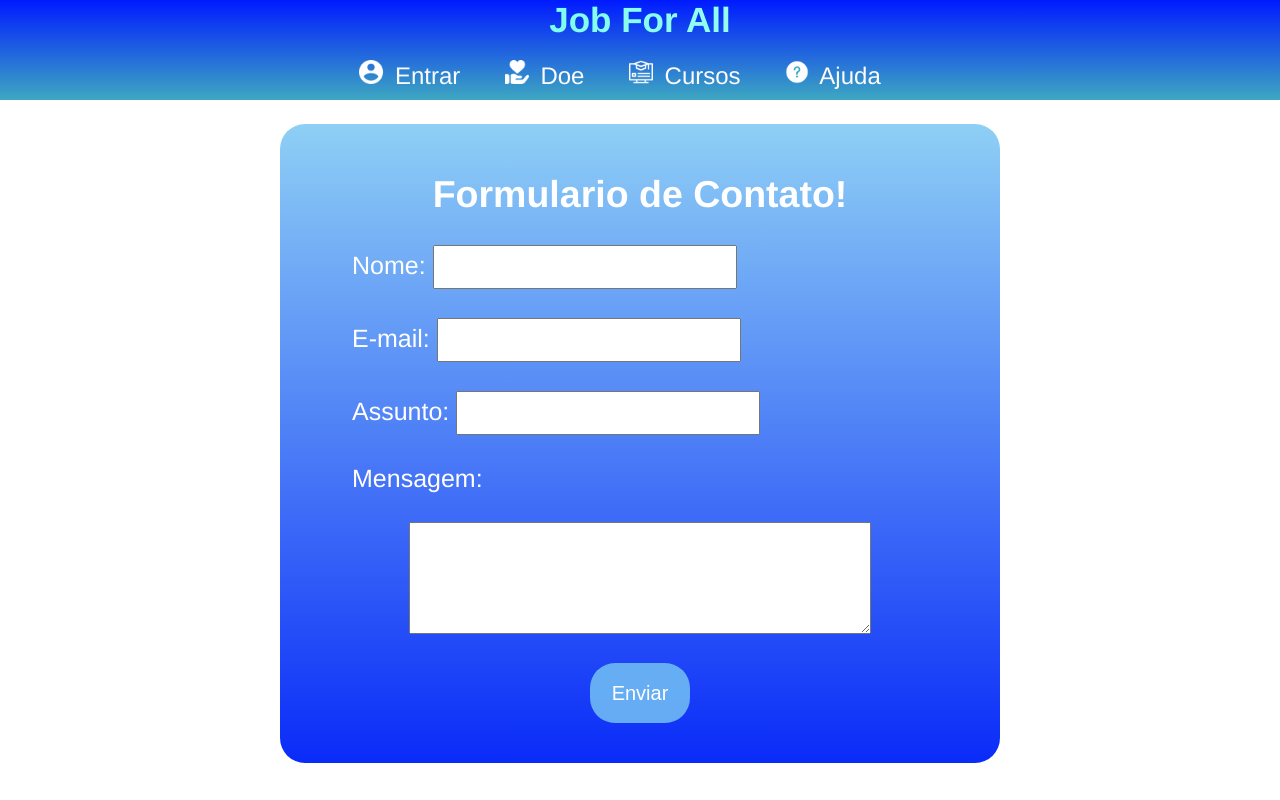
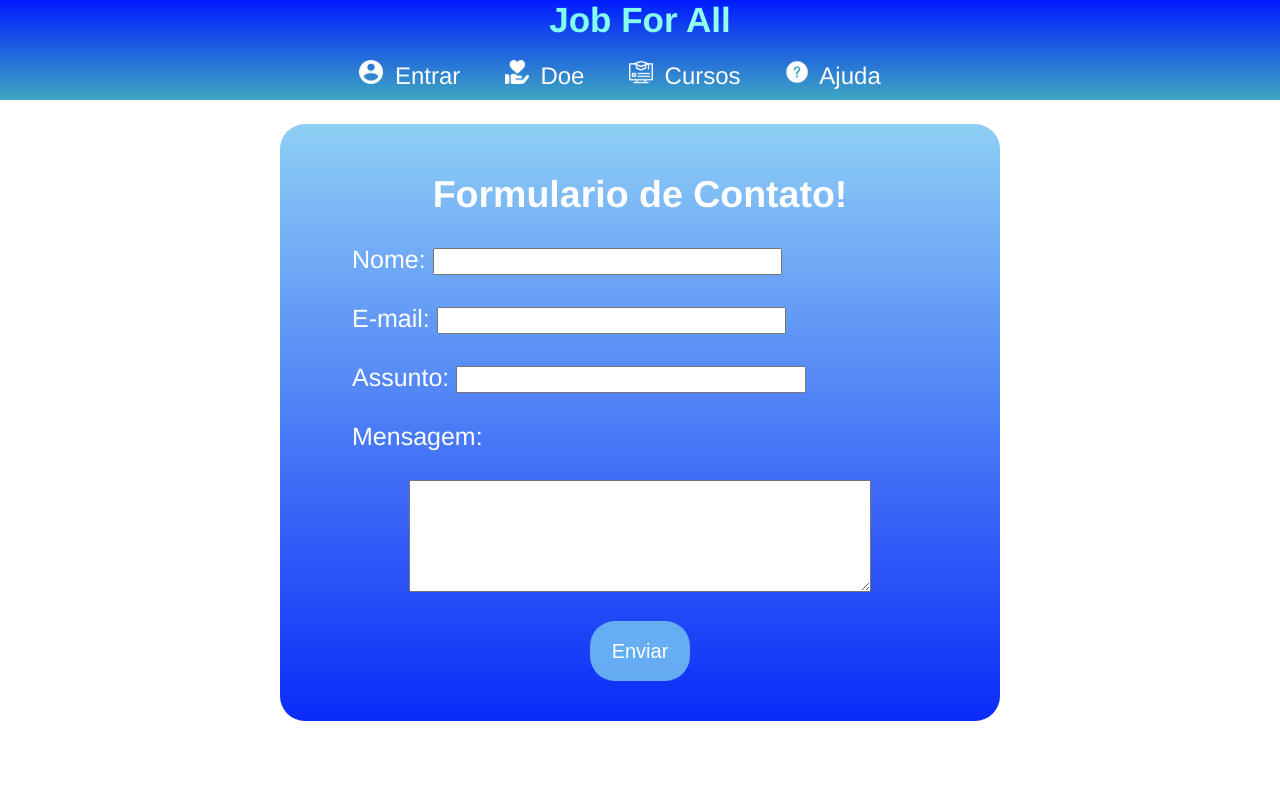
Before and after one commit to VIVF0/PHP-online-course-website, a PHP site: page /HTML/ajuda.html in a window 1280 px wide. Run offline with PHP 8.4, Linux system fonts and the light colour scheme.

Commit message:
att css contato

```diff
--- a/HTML/CSS/contato.css
+++ b/HTML/CSS/contato.css
@@ -14,14 +14,14 @@
     padding: 0;
 }
 input{
-    height: 40px;
-    width: 300px;
+
+    width: 60%;
     font-size: 20px;
 }
 body{
 	font-family: "Helvetica Neue", "Helvetica", Helvetica, Arial, sans-serif;
 	box-sizing: border-box;
-    height: 800px;
+    height: 100%;
     width: 100%;
     /*background: linear-gradient(180deg, rgba(4, 112, 174, 0.82) 0%, rgba(5, 39, 248, 0.98) 100%);*/
     background: white;
@@ -65,6 +65,7 @@
     padding: 20px 40px;
     height: 80%;
     margin-top: 20px;
+    margin-bottom: 50px;
     border-radius: 25px;
 }
 button:hover{
```
